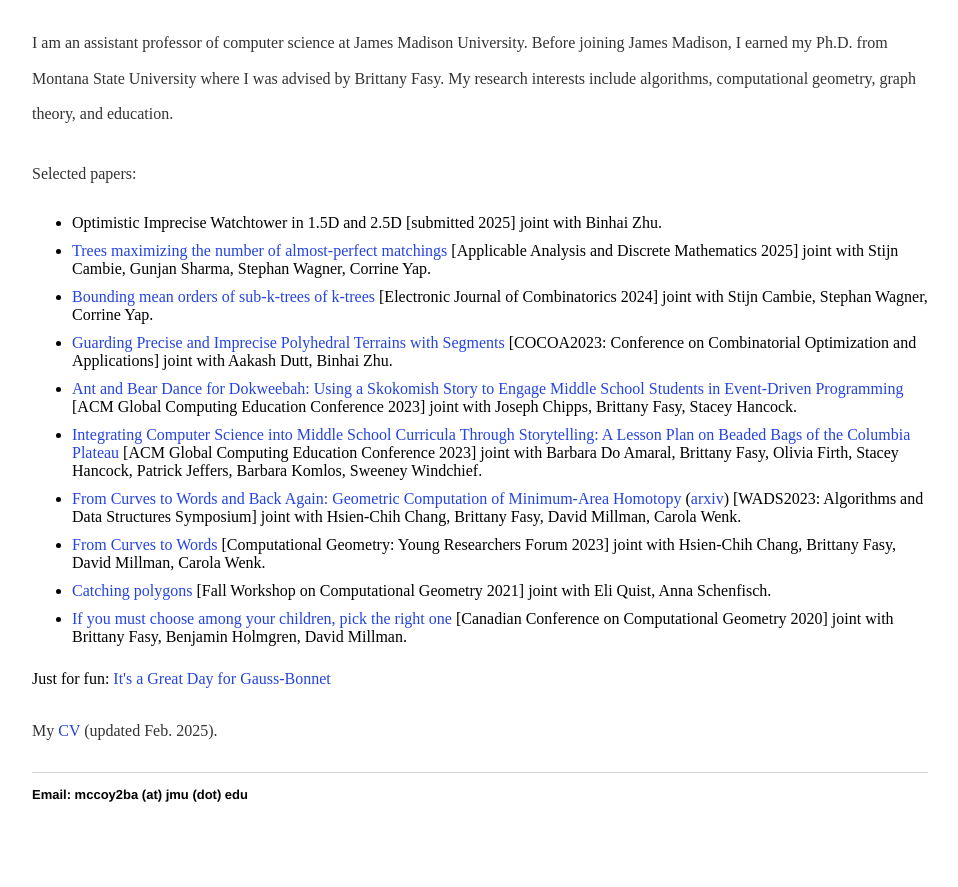
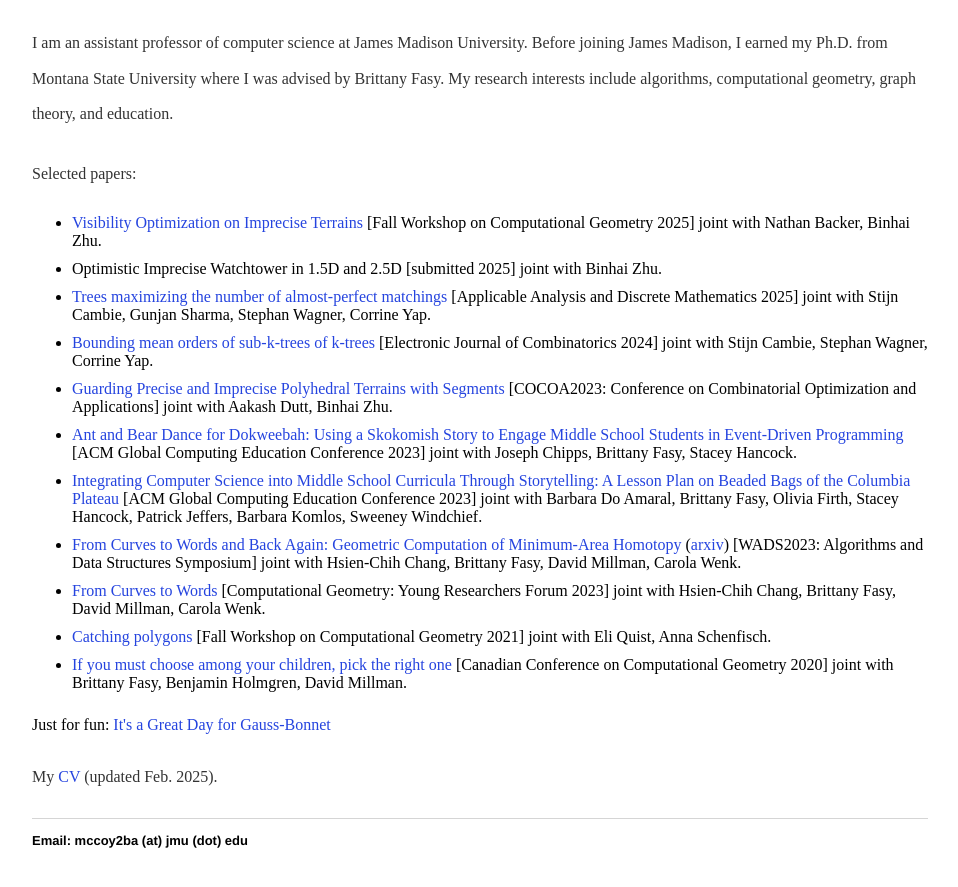
Before and after one commit to Brad-A-M/Brad-A-M.github.io, a Jekyll site: the page built from index.html, in a window 1280 px wide, cut to the strip 421-1331 px from the top of the page. Shown: the top 887 px of the strip, without its empty margins (160-1118 px from the left). Built offline with Jekyll 4.4.1, drawn with Linux system fonts in a browser that asks for light colours; before the commit the page ends 1285 px from its top, so only the background shows below that.

Commit message:
Update index.html

```diff
--- a/index.html
+++ b/index.html
@@ -18,6 +18,7 @@ title: Bradley McCoy
 	<p><font size="3">
 		Selected papers:
 	<ul>
+		<li><a href="https://www.cs.qc.cuny.edu/goswami/Proceedings-FWCG_25.pdf"> Visibility Optimization on Imprecise Terrains</a> [Fall Workshop on Computational Geometry 2025] joint with Nathan Backer, Binhai Zhu.</li>
 		<li> Optimistic Imprecise Watchtower in 1.5D and 2.5D [submitted 2025] joint with Binhai Zhu.</li>
 		<li><a href="https://arxiv.org/abs/2209.03408"> Trees maximizing the number of almost-perfect matchings</a> [Applicable Analysis and Discrete Mathematics 2025] joint with Stijn Cambie, Gunjan Sharma, Stephan Wagner, Corrine Yap.</li>
 		<li><a href="https://www.combinatorics.org/ojs/index.php/eljc/article/view/v31i1p62"> Bounding mean orders of sub-k-trees of k-trees</a> [Electronic Journal of Combinatorics 2024] joint with Stijn Cambie, Stephan Wagner, Corrine Yap.</li>
```
